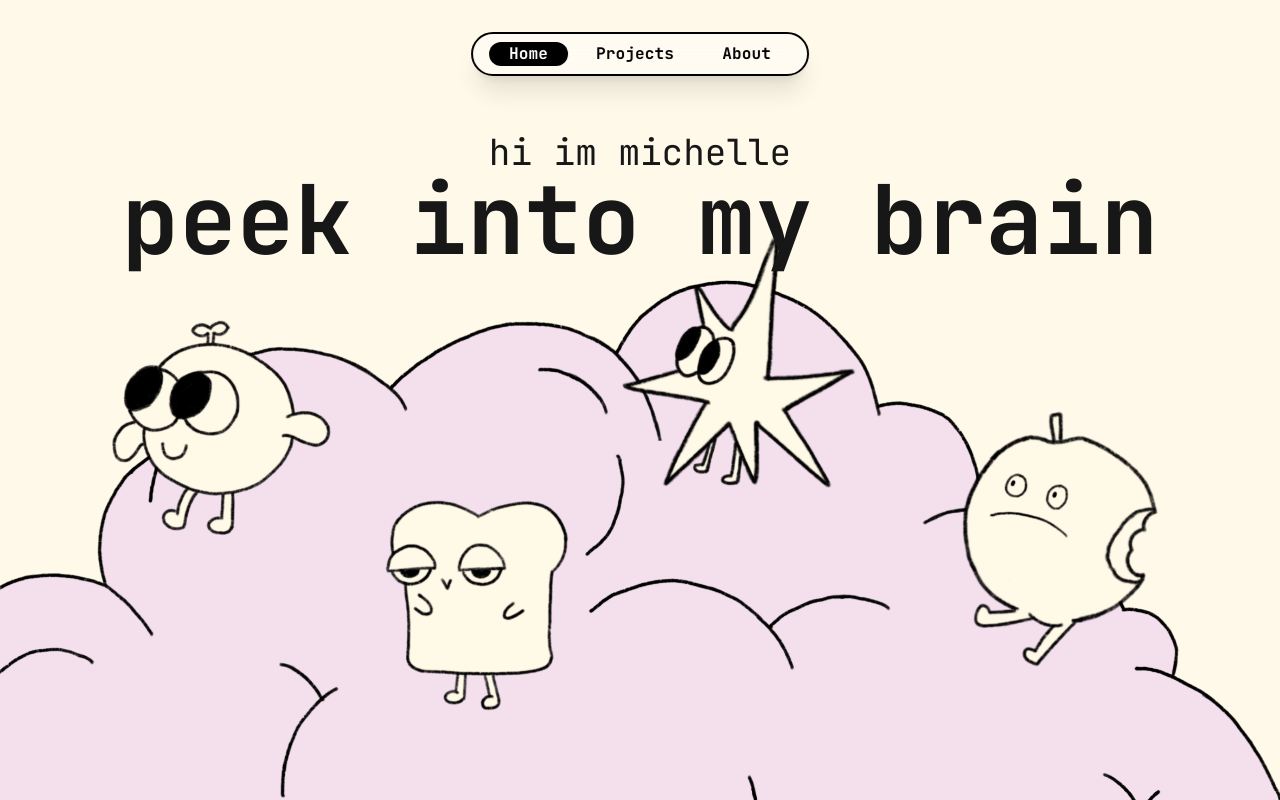
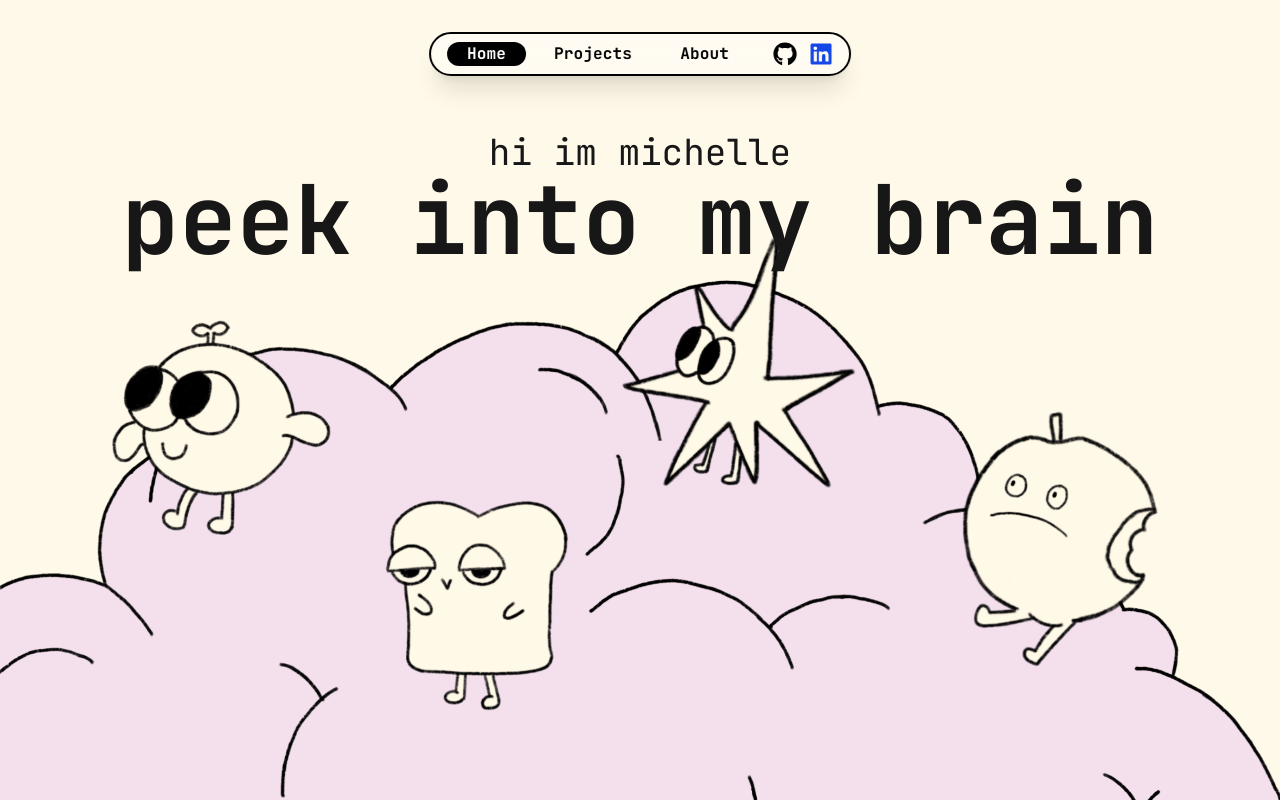
Before and after one commit to mzhang055/personal-website, a Next.js app: page / in a window 1280 px wide. Shown: the top 800 px of the page. Built offline with nearby package versions, Linux system fonts and the light colour scheme.

Commit message:
style: update menubar

```diff
--- a/package.json
+++ b/package.json
@@ -12,7 +12,8 @@
     "framer-motion": "^12.19.2",
     "next": "15.3.3",
     "react": "^19.0.0",
-    "react-dom": "^19.0.0"
+    "react-dom": "^19.0.0",
+    "react-icons": "^5.5.0"
   },
   "devDependencies": {
     "@eslint/eslintrc": "^3",
--- a/src/app/page.tsx
+++ b/src/app/page.tsx
@@ -1,6 +1,7 @@
 import Image from "next/image";
 import MenuBar from "../components/MenuBar";
 import ProjectCard from "../components/ProjectCard";
+import Footer from "../components/Footer";
 
 export default function Home() {
   return (
@@ -178,42 +179,7 @@ export default function Home() {
         </a>
       </div>
 
-      {/* Footer */}
-      <footer className="w-full border-t-2 border-black py-8">
-        <div className="w-full max-w-7xl mx-auto px-4">
-          <div className="flex flex-col md:flex-row justify-between items-center gap-4">
-            <div className="text-sm font-jetbrains-mono">
-              © 2025 Michelle. made with -`♡´-
-            </div>
-            <div className="flex gap-6">
-              <a
-                href="https://github.com/mzhang055"
-                target="_blank"
-                rel="noopener noreferrer"
-                className="text-sm font-jetbrains-mono hover:underline"
-              >
-                GitHub
-              </a>
-              <a
-                href="https://linkedin.com/in/mzhang055"
-                target="_blank"
-                rel="noopener noreferrer"
-                className="text-sm font-jetbrains-mono hover:underline"
-              >
-                LinkedIn
-              </a>
-              <a
-                href="https://twitter.com/michellexyzhang"
-                target="_blank"
-                rel="noopener noreferrer"
-                className="text-sm font-jetbrains-mono hover:underline"
-              >
-                Twitter
-              </a>
-            </div>
-          </div>
-        </div>
-      </footer>
+      <Footer />
     </main>
   );
 }
--- /dev/null
+++ b/src/components/Footer.tsx
@@ -0,0 +1,31 @@
+export default function Footer() {
+  return (
+    <footer className="w-full border-t-2 border-black py-8">
+      <div className="w-full max-w-7xl mx-auto px-4">
+        <div className="flex flex-col md:flex-row justify-between items-center gap-4">
+          <div className="text-sm font-jetbrains-mono">
+            © 2025 Michelle. made with -`♡´-
+          </div>
+          <div className="flex gap-6">
+            <a
+              href="https://github.com/mzhang055"
+              target="_blank"
+              rel="noopener noreferrer"
+              className="text-sm font-jetbrains-mono hover:underline"
+            >
+              GitHub
+            </a>
+            <a
+              href="https://linkedin.com/in/mzhang055"
+              target="_blank"
+              rel="noopener noreferrer"
+              className="text-sm font-jetbrains-mono hover:underline"
+            >
+              LinkedIn
+            </a>
+          </div>
+        </div>
+      </div>
+    </footer>
+  );
+}
--- a/src/components/MenuBar.tsx
+++ b/src/components/MenuBar.tsx
@@ -1,7 +1,7 @@
 "use client"
 import { useEffect, useState } from "react";
 import { motion, AnimatePresence } from "framer-motion";
-import Image from "next/image";
+import { FaGithub, FaLinkedin } from "react-icons/fa";
 
 const sections = [
   { id: "home", label: "Home" },
@@ -34,6 +34,8 @@ export default function MenuBar() {
   return (
     <div className="fixed top-8 left-1/2 transform -translate-x-1/2 z-50 flex flex-col items-center">
       <div className="flex items-center bg-white/40 border-2 border-black rounded-full shadow-xl px-4 py-2 space-x-2 font-jetbrains-mono backdrop-blur-md relative z-10">
+        {/* Navigation Tabs */}
+        <div className="flex space-x-2">
           {sections.map((section) => {
             const isActive = active === section.id;
             return (
@@ -65,6 +67,16 @@ export default function MenuBar() {
             );
           })}
         </div>
+        {/* Social Icons */}
+        <div className="flex items-center space-x-3 ml-4">
+          <a href="https://github.com/mzhang055" target="_blank" rel="noopener noreferrer" aria-label="GitHub">
+            <FaGithub className="w-6 h-6 text-black hover:text-gray-700 transition-colors" />
+          </a>
+          <a href="https://linkedin.com/in/mzhang055" target="_blank" rel="noopener noreferrer" aria-label="LinkedIn">
+            <FaLinkedin className="w-6 h-6 text-blue-700 hover:text-blue-900 transition-colors" />
+          </a>
+        </div>
+      </div>
     </div>
   );
 }
```
Also changed, not shown: 1 other file (tests, documents, lock files or other folders). Lines whose indentation alone changed are shown as unchanged.
